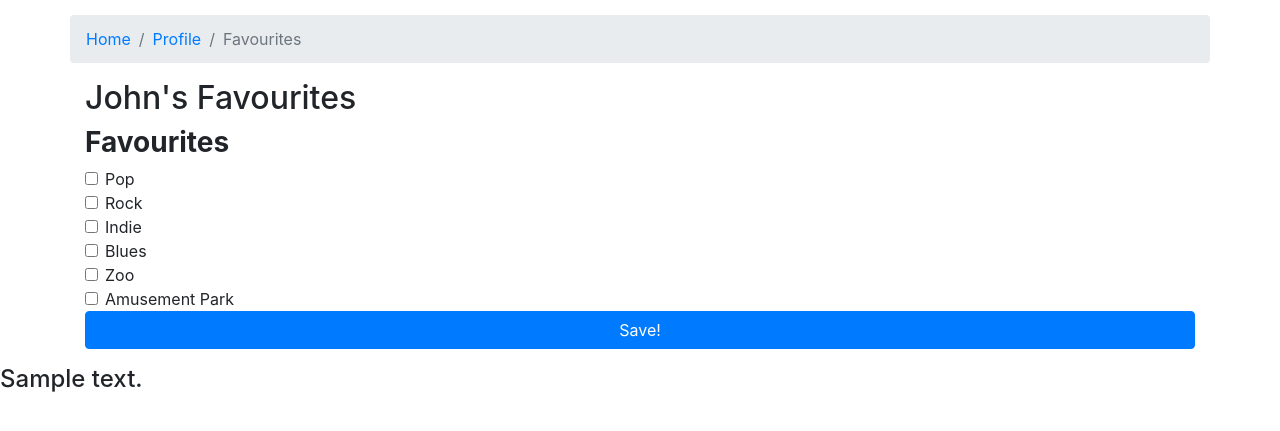
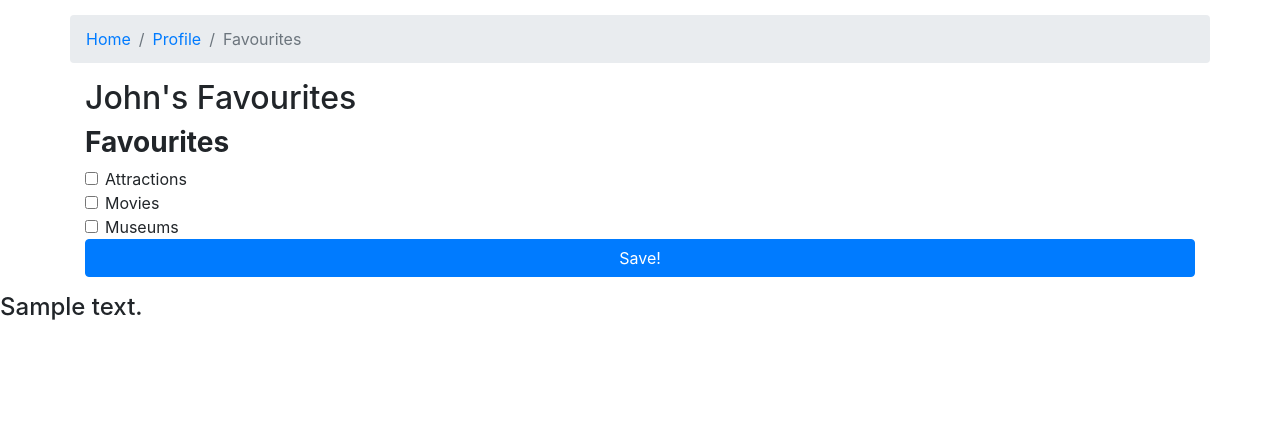
Before and after one commit to gilbert-khonstantine/OnlineTicketApp, a Flask app: template templates/favourites.html in a window 1280 px wide. Shown: the part 56-487 px from the top of the page. Run offline with Flask 2, Linux system fonts and the light colour scheme; data comes from the database, SQL or seed files in the repository; tables that the repository leaves empty hold one stand-in row (values such as "Sample post"); the template is opened without the code that fills it: values that come from a table or form of the project are taken from there, most other values are stand-ins (such as "Sample title", 1, 10 or a date in 2020); some libraries are stand-ins or nearby versions.

Commit message:
Updated Favourites page

```diff
--- a/templates/favourites.html
+++ b/templates/favourites.html
@@ -56,28 +56,16 @@
     <h3><strong>Favourites</strong></h3>
     <form class="form" autocomplete="off" spellcheck="false" action="/favourites" method="POST">
         <div class="form-check">
-            <input type="checkbox" class="form-check-input" name="pop" {{value1}}>
-            <label class="form-check-label">Pop</label>
+            <input type="checkbox" class="form-check-input" name="attractions" {{value1}}>
+            <label class="form-check-label">Attractions</label>
         </div>
         <div class="form-check">
-            <input type="checkbox" class="form-check-input" name="rock" {{value2}}>
-            <label class="form-check-label">Rock</label>
+            <input type="checkbox" class="form-check-input" name="movies" {{value2}}>
+            <label class="form-check-label">Movies</label>
         </div>
         <div class="form-check">
-            <input type="checkbox" class="form-check-input" name="indie" {{value3}}>
-            <label class="form-check-label">Indie</label>
-        </div>
-        <div class="form-check">
-            <input type="checkbox" class="form-check-input" name="blues" {{value4}}>
-            <label class="form-check-label">Blues</label>
-        </div>
-        <div class="form-check">
-            <input type="checkbox" class="form-check-input" name="zoo" {{value5}}>
-            <label class="form-check-label">Zoo</label>
-        </div>
-        <div class="form-check">
-            <input type="checkbox" class="form-check-input" name="amusement_park" {{value6}}>
-            <label class="form-check-label">Amusement Park</label>
+            <input type="checkbox" class="form-check-input" name="museums" {{value3}}>
+            <label class="form-check-label">Museums</label>
         </div>
 
         <div class="form-group">
```
